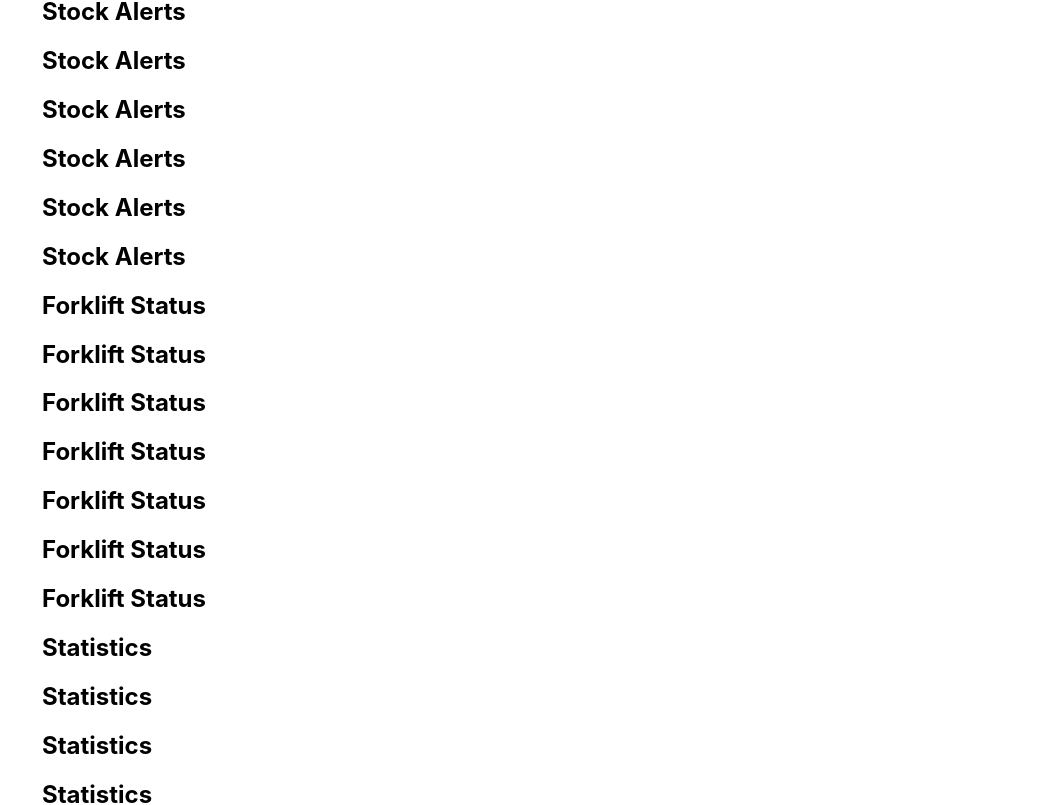
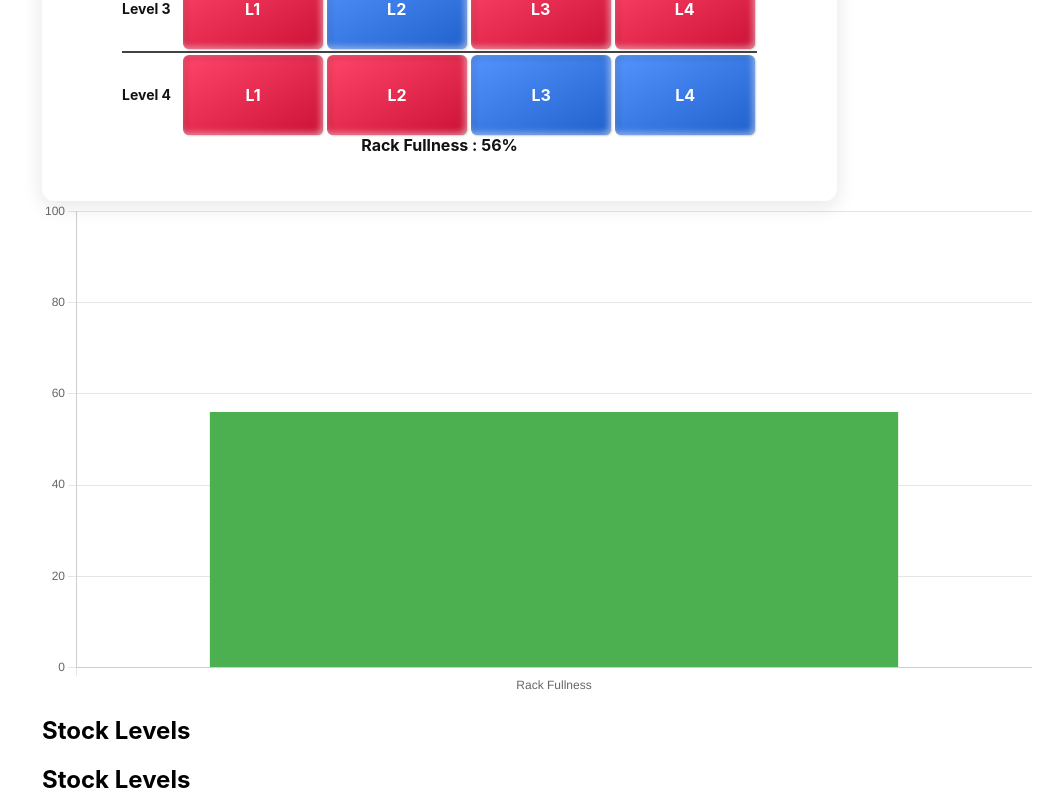
Before and after one commit to kirito01kun/wms, a React (Create React App) app in the folder client/: page /admin in a window 1280 px wide. Shown: the part 1360-2165 px from the top of the page, without its empty margins (228-1280 px from the left). Built offline with nearby package versions, Linux system fonts and the light colour scheme.

Commit message:
client WarehouseKPIs ComPonents

```diff
--- a/client/package.json
+++ b/client/package.json
@@ -6,8 +6,10 @@
     "@testing-library/jest-dom": "^5.17.0",
     "@testing-library/react": "^13.4.0",
     "@testing-library/user-event": "^13.5.0",
+    "chart.js": "^4.4.2",
     "core-js": "^3.37.0",
     "react": "^18.2.0",
+    "react-chartjs-2": "^5.2.0",
     "react-router": "^6.22.3",
     "react-router-dom": "^6.22.3",
     "react-scripts": "^5.0.1",
--- /dev/null
+++ b/client/src/components/RackBarchart.css
@@ -0,0 +1,20 @@
+.bar-chart {
+    display: flex;
+    flex-direction: column;
+    align-items: center;
+    width: 100px; /* Adjust as needed */
+    height: 100px; /* Adjust as needed */
+    border: 1px solid #ccc;
+    border-radius: 5px;
+    margin: 10px;
+  }
+
+  .filled-bar {
+    width: 100%;
+    border-radius: 5px 5px 0 0;
+  }
+
+  .empty-bar {
+    width: 100%;
+    border-radius: 0 0 5px 5px;
+  }
--- /dev/null
+++ b/client/src/components/RackBarchart.js
@@ -0,0 +1,45 @@
+import React from 'react';
+import { Bar } from 'react-chartjs-2';
+import Chart from 'chart.js/auto';
+import {CategoryScale} from 'chart.js';
+Chart.register(CategoryScale);
+
+const RackBarchart = ({ rackFullness }) => {
+  const data = {
+    labels: ['Rack Fullness'],
+    datasets: [
+      {
+        label: 'Rack Fullness',
+        data: [rackFullness],
+        backgroundColor: ['#4CAF50'],
+      },
+    ],
+  };
+
+  const options = {
+    scales: {
+      y: {
+        type: 'linear', // Change linear to category
+        beginAtZero: true,
+        min: 0,
+        max: 100,
+        ticks: {
+          stepSize: 20,
+        },
+      },
+    },
+    plugins: {
+      legend: {
+        display: false,
+      },
+    },
+  };
+
+  return (
+    <div>
+      <Bar data={data} options={options} />
+    </div>
+  );
+};
+
+export default RackBarchart;
--- a/client/src/components/RackHeatmap.js
+++ b/client/src/components/RackHeatmap.js
@@ -1,7 +1,7 @@
 import React from 'react';
 import './RackHeatmap.css';
 
-const RackHeatmap = ({ rackName, rackConfig, isVisible }) => {
+const RackHeatmap = ({ rackName, rackConfig, isVisible, rackFullness }) => {
   console.log('Rendering RackHeatmap:', rackName, isVisible);
   const getColor = (isEmpty) => {
     return isEmpty ? '#2979FF' : '#FF1744';
@@ -37,6 +37,11 @@ const RackHeatmap = ({ rackName, rackConfig, isVisible }) => {
           </div>
         ))}
       </div>
+      <div className="rack-fullness">
+        <div className="fullness-bar" style={{ width: `${rackFullness}%` }}>
+        Rack Fullness : {rackFullness}%
+        </div>
+      </div>
     </div>
   );
 };
--- a/client/src/components/warehouseKPIs.js
+++ b/client/src/components/warehouseKPIs.js
@@ -1,5 +1,6 @@
 import React, { useState, useEffect } from 'react';
 import RackHeatmap from './RackHeatmap';
+import RackBarchart from './RackBarchart';
 
 const WarehouseKPIs = () => {
 
@@ -62,30 +63,44 @@ const WarehouseKPIs = () => {
       return acc;
     }, {});
 
+    // Calculate fullness of each rack
+    const calculateRackFullness = (rackConfig) => {
+      const totalLocations = rackConfig.length;
+      const filledLocations = rackConfig.filter((location) => !location.isEmpty).length;
+      return Math.floor((filledLocations / totalLocations) * 100);
+    };
+
+    // Initialize state for current rack index
     const [currentRackIndex, setCurrentRackIndex] = useState(0);
 
+    // Set interval to update current rack index
     useEffect(() => {
       const intervalId = setInterval(() => {
         setCurrentRackIndex((prevIndex) => (prevIndex + 1) % Object.keys(racks).length);
-      console.log('Interval triggered. Current rack index:', currentRackIndex);
-    }, 1000);
+      }, 3000); // Change interval to 3 seconds
 
       return () => clearInterval(intervalId);
-  }, [currentRackIndex, racks]);
+    }, [racks]);
 
+    // Get rack names
     const rackNames = Object.keys(racks);
 
     return (
       <section id="warehouse-kpis" className="dashboard-section">
         <h2>Warehouse KPIs</h2>
-      <div>
+        <div className="rack-container">
           {rackNames.map((rackName, index) => (
+            <div key={rackName} className="rack">
               <RackHeatmap
-            key={rackName}
                 rackName={rackName}
                 rackConfig={racks[rackName]}
                 isVisible={index === currentRackIndex}
+                rackFullness={calculateRackFullness(racks[rackName])} // Pass rack fullness data
               />
+              <RackBarchart
+                rackFullness={calculateRackFullness(racks[rackName])} // Pass rack fullness data
+              />
+            </div>
           ))}
         </div>
       </section>
```
Also changed, not shown: 2 other files (tests, documents, lock files or other folders). Lines whose indentation alone changed are shown as unchanged.
